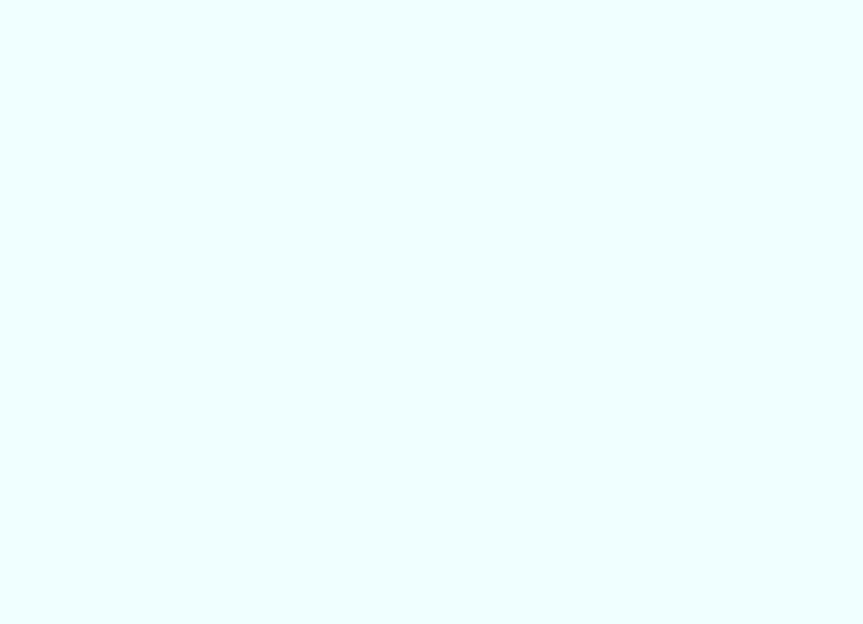
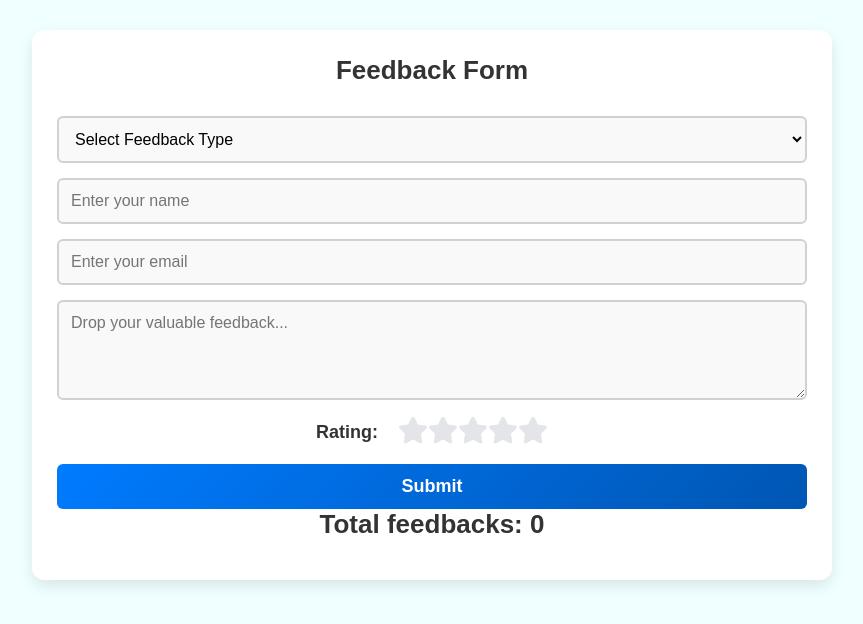
Before and after one commit to DevintthHaran/SDGP, a React (Create React App) app in the folder Frontend/sdgp-project/: page /feedback in a window 1280 px wide. Before the commit this address had no page. Shown: the top 624 px of the page, without its empty margins (208-1071 px from the left). Built offline with nearby package versions, Linux system fonts and the light colour scheme.

Commit message:
Changed the Feedback Page

```diff
--- a/Frontend/sdgp-project/package.json
+++ b/Frontend/sdgp-project/package.json
@@ -13,6 +13,7 @@
     "crypto-js": "^4.2.0",
     "react": "^19.0.0",
     "react-dom": "^19.0.0",
+    "react-icons": "^5.5.0",
     "react-router-dom": "^7.1.0",
     "react-scripts": "^5.0.1",
     "web-vitals": "^4.2.4"
--- a/Frontend/sdgp-project/src/App.js
+++ b/Frontend/sdgp-project/src/App.js
@@ -9,6 +9,7 @@ import Meeting from './pages/Meeting';
 import Question from './pages/Question';
 
 import Setting from './pages/Setting';
+import Feedback from './pages/Feedback';
 
 
 //Import Specific  Catergory Meeting Pages
@@ -38,6 +39,7 @@ function App() {
 
 
         <Route path='/setting' element={<Setting/>}/>
+        <Route path='/feedback' element={<Feedback/>}/>
 
         {/* Define the route for the Specific Meeting pages */}
         <Route path="/it-meeting" element={<ITMeeting/>} />
--- /dev/null
+++ b/Frontend/sdgp-project/src/pages/Feedback.jsx
@@ -0,0 +1,150 @@
+import React, { useState } from "react";
+import { FaStar } from "react-icons/fa";
+import "../style/Feedback.css";
+
+const Feedback = () => {
+  const [formData, setFormData] = useState({
+    feedbackType: "",
+    name: "",
+    email: "",
+    comment: "",
+    rating: 0,
+  });
+  const [allfeedbacks, setAllFeedBacks] = useState([]);
+
+  const handleChange = (e) => {
+    const { name, value } = e.target;
+    setFormData({ ...formData, [name]: value });
+  };
+
+  const handleRatingChange = (rating) => {
+    setFormData({ ...formData, rating });
+  };
+
+  const handleSubmit = (e) => {
+    e.preventDefault();
+    const newfeedback = [...allfeedbacks, formData];
+    setAllFeedBacks(newfeedback);
+    alert("Feedback submitted successfully!");
+    setFormData({
+      feedbackType: "",
+      name: "",
+      email: "",
+      comment: "",
+      rating: 0,
+    });
+  };
+
+  const groupFeedBackByType = () => {
+    const groupFeedBack = {};
+    allfeedbacks.forEach((feedback) => {
+      const type = feedback.feedbackType;
+
+      if (!groupFeedBack[type]) {
+        groupFeedBack[type] = { totalRating: 0, count: 0 };
+      }
+      groupFeedBack[type].totalRating += +feedback.rating;
+      groupFeedBack[type].count += 1;
+    });
+    return groupFeedBack;
+  };
+
+  const groupedFeedback = groupFeedBackByType();
+
+  return (
+    <div className="FeedbackForm">
+    <div className="container mx-auto bg-white shadow-lg mt-5 flex items-center flex-col gap-10 justify-center">
+      <form onSubmit={handleSubmit} className="flex w-full max-w-lg items-center justify-center flex-col">
+        <h1 className="text-4xl font-bold capitalize">Feedback Form</h1>
+        <select
+          value={formData.feedbackType}
+          onChange={handleChange}
+          name="feedbackType"
+          className="w-full bg-gray-200 mt-5 mb-4 px-4 py-2 rounded-md border border-gray-400"
+        >
+          <option value="">Select Feedback Type</option>
+          <option value="Customer Support">Customer Support</option>
+          <option value="Product Quality">Product Quality</option>
+        </select>
+        <input
+          value={formData.name}
+          onChange={handleChange}
+          type="text"
+          name="name"
+          className="w-full mt-5 mb-4 bg-gray-200 px-4 py-2 rounded-md border border-gray-400"
+          placeholder="Enter your name"
+        />
+        <input
+          value={formData.email}
+          onChange={handleChange}
+          type="email"
+          name="email"
+          className="w-full mt-5 mb-4 bg-gray-200 px-4 py-2 rounded-md border border-gray-400"
+          placeholder="Enter your email"
+        />
+        <textarea
+          value={formData.comment}
+          onChange={handleChange}
+          name="comment"
+          rows={4}
+          className="w-full mt-5 mb-4 bg-gray-200 px-4 py-2 rounded-md border border-gray-400"
+          placeholder="Drop your valuable feedback..."
+        ></textarea>
+
+        {/* Star Rating with Label on the Left */}
+        <div className="rating-container">
+          <span className="rating-label">Rating:</span>
+          <div className="stars">
+            {[...Array(5)].map((star, index) => {
+              const ratingValue = index + 1;
+              return (
+                <FaStar
+                  key={index}
+                  size={30}
+                  color={ratingValue <= formData.rating ? "#ffc107" : "#e4e5e9"}
+                  className="cursor-pointer"
+                  onClick={() => handleRatingChange(ratingValue)}
+                />
+              );
+            })}
+          </div>
+        </div>
+
+        <button className="px-6 mt-4 w-full py-2 bg-blue-600 hover:bg-indigo-600 rounded border-none outline-none text-white">
+          Submit
+        </button>
+      </form>
+
+      <div className="w-full lg:w-[70%] bg-indigo-600 p-10 rounded-md shadow-md">
+        <h1 className="text-4xl text-white text-center mb-4">
+          Total feedbacks: {allfeedbacks.length}
+        </h1>
+        <div className="w-full bg-white p-5 rounded-md shadow-md mb-5">
+          <div className="flex flex-wrap justify-between">
+            {Object.keys(groupedFeedback).length > 0
+              ? Object.keys(groupedFeedback).map((type) => {
+                  return (
+                    <div key={type} className="card p-4 bg-gray-100 mb-4 w-[45%]">
+                      <h3 className="font-bold text-xl">{type}</h3>
+                      <h4>
+                        Average Rating: {(
+                          groupedFeedback[type].totalRating /
+                          groupedFeedback[type].count
+                        ).toFixed(1)}
+                      </h4>
+                      <h4>
+                        Total feedback: <span>{groupedFeedback[type].count}</span>
+                      </h4>
+                    </div>
+                  );
+                })
+              : ""}
+          </div>
+        </div>
+      </div>
+    </div>
+    </div>
+  );
+};
+
+export default Feedback;
--- a/Frontend/sdgp-project/src/pages/HomePage.jsx
+++ b/Frontend/sdgp-project/src/pages/HomePage.jsx
@@ -11,6 +11,7 @@ function HomePage() {
       <Link to="/meeting">Go to meeting page</Link>
       <Link to="/question">Go to Question</Link>
       <Link to="/setting">Go to setting page</Link>
+      <Link to="/feedback">Go to feedback page</Link>
 
 
     </div>
--- /dev/null
+++ b/Frontend/sdgp-project/src/style/Feedback.css
@@ -0,0 +1,143 @@
+/* General Styling */
+/*.FeedbackForm body {
+    font-family: 'Poppins', sans-serif;
+    background-color: #eef2f7;
+    margin: 0;
+    padding: 0;
+}*/
+
+/* Container */
+.FeedbackForm .container {
+    width: 90%;
+    max-width: 800px;
+    margin: 30px auto;
+    background: #ffffff;
+    padding: 25px;
+    border-radius: 12px;
+    box-shadow: 0px 6px 15px rgba(0, 0, 0, 0.1);
+    transition: 0.3s ease-in-out;
+}
+
+.FeedbackForm .container:hover {
+    box-shadow: 0px 8px 18px rgba(0, 0, 0, 0.15);
+}
+
+/* Form Styling */
+.FeedbackForm form {
+    display: flex;
+    flex-direction: column;
+    align-items: center;
+    gap: 15px;
+}
+
+.FeedbackForm h1 {
+    font-size: 26px;
+    font-weight: bold;
+    text-align: center;
+    margin-bottom: 15px;
+    color: #333;
+}
+
+/* Input Fields */
+.FeedbackForm select,
+.FeedbackForm input,
+.FeedbackForm textarea {
+    width: 100%;
+    padding: 12px;
+    border: 2px solid #d1d1d1;
+    border-radius: 6px;
+    font-size: 16px;
+    transition: all 0.3s ease-in-out;
+    background: #f9f9f9;
+}
+
+.FeedbackForm select:focus,
+.FeedbackForm input:focus,
+.FeedbackForm textarea:focus {
+    border-color: #007bff;
+    box-shadow: 0px 0px 6px rgba(0, 123, 255, 0.4);
+    background: #ffffff;
+}
+
+/* Star Rating Section */
+.FeedbackForm .rating-container {
+    display: flex;
+    align-items: center;
+    gap: 10px;
+    justify-content: center;
+    width: 100%;
+}
+
+/* Rating Label */
+.FeedbackForm .rating-label {
+    font-size: 18px;
+    font-weight: bold;
+    color: #333;
+    margin-right: 10px;
+}
+
+/* Star Rating Container */
+.FeedbackForm .stars-container {
+    display: flex;
+    flex-direction: row;
+    gap: 10px;
+    align-items: center;
+}
+
+/* Star Icons */
+.FeedbackForm .star-label {
+    cursor: pointer;
+    transition: transform 0.2s ease-in-out;
+}
+
+.FeedbackForm .star-label:hover {
+    transform: scale(1.1);
+}
+
+/* Submit Button */
+.FeedbackForm button {
+    width: 100%;
+    padding: 12px;
+    background: linear-gradient(135deg, #007bff, #0056b3);
+    color: white;
+    border: none;
+    border-radius: 6px;
+    font-size: 18px;
+    font-weight: bold;
+    cursor: pointer;
+    transition: all 0.3s ease-in-out;
+}
+
+.FeedbackForm button:hover {
+    background: linear-gradient(135deg, #0056b3, #003d80);
+}
+
+/* Feedback Display Section */
+.FeedbackForm .feedback-section {
+    width: 100%;
+    background: #f9f9f9;
+    padding: 20px;
+    border-radius: 8px;
+    box-shadow: 0px 4px 10px rgba(0, 0, 0, 0.1);
+}
+
+.FeedbackForm .feedback-card {
+    background: white;
+    padding: 15px;
+    border-radius: 8px;
+    margin-bottom: 10px;
+    box-shadow: 0px 2px 5px rgba(0, 0, 0, 0.1);
+}
+
+/* Responsive Design */
+@media (max-width: 600px) {
+    .FeedbackForm .container {
+        width: 95%;
+    }
+    .FeedbackForm  h1 {
+        font-size: 22px;
+    }
+    .FeedbackForm .rating-label {
+        font-size: 16px;
+    }
+}
```
Also changed, not shown: 1 other file (tests, documents, lock files or other folders).
